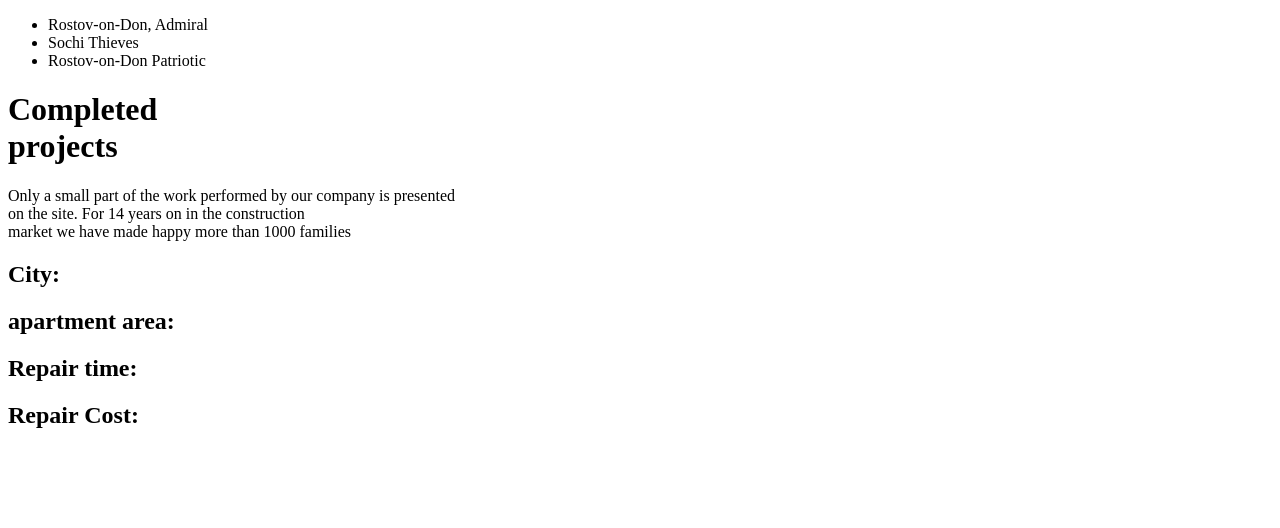
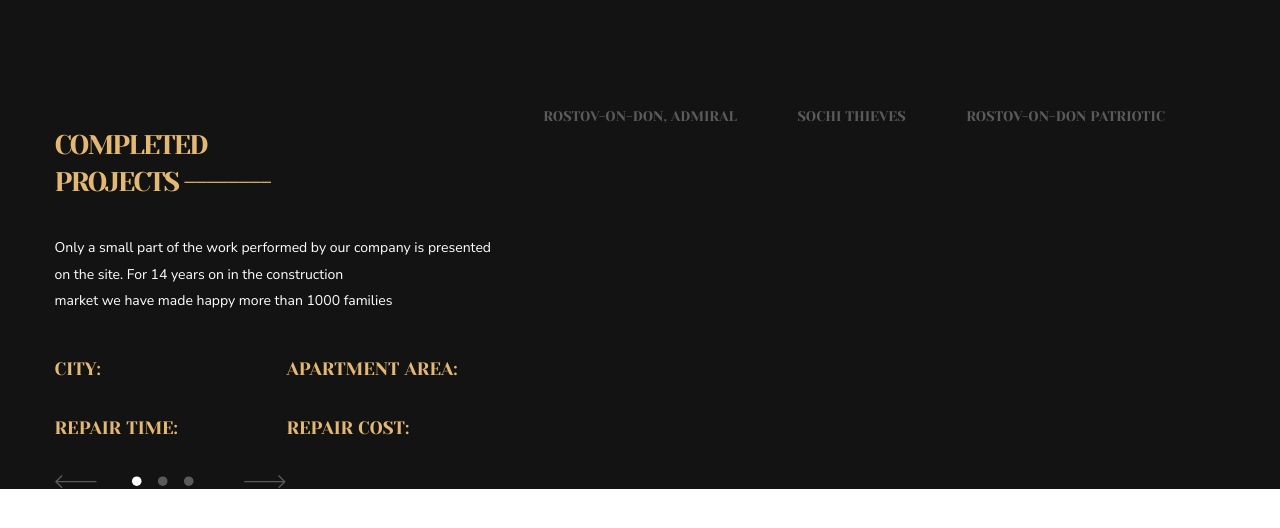
Before and after one commit to tverdokhlebalex/Slider_PJ-02, a plain HTML site: page index.html in a window 1280 px wide. Drawn offline with Linux system fonts and the light colour scheme.

Commit message:
закончил верстку

```diff
--- a/index.html
+++ b/index.html
@@ -11,12 +11,13 @@
       href="https://fonts.googleapis.com/css?family=Nunito+Sans:regular"
       rel="stylesheet"
     />
+    <link rel="stylesheet" href="./style.css" />
     <title>Slider Project</title>
   </head>
   <body>
-    <main class="main">
-      <div class="projects">
-        <ul class="menu-projects">
+    <main class="projects">
+      <div class="wrapper">
+        <ul class="menu-projects title">
           <li class="menu-projects__item">
             <a class="menu-projects__link">Rostov-on-Don, Admiral</a>
           </li>
@@ -28,34 +29,59 @@
           </li>
         </ul>
         <div class="project-content">
-          <h1 class="projects-title">Completed<br />projects</h1>
+          <div class="project-content__text">
+            <h1 class="projects-title title brass-text">
+              Completed<br />projects --------
+            </h1>
             <p class="projects-subtitel">
-            Only a small part of the work performed by our company is presented
+              Only a small part of the work performed by our company is
+              presented
               <br />
               on the site. For 14 years on in the construction <br />
               market we have made happy more than 1000 families
             </p>
-        </div>
-        <div class="discription pproject-discription">
-          <div class="dicription-item">
-            <h2 class="description-item-title">City:</h2>
+            <div class="description project-description">
+              <div class="description-item">
+                <h2 class="description-item-title title brass-text">City:</h2>
                 <span class="city-name"></span>
               </div>
-          <div class="dicription-item">
-            <h2 class="description-item-title">apartment area:</h2>
-            <span></span>
+              <div class="description-item">
+                <h2 class="description-item-title title brass-text">
+                  apartment area:
+                </h2>
+                <span class="area"></span>
               </div>
-          <div class="dicription-item">
-            <h2 class="description-item-title">Repair time:</h2>
-            <span></span>
+              <div class="description-item">
+                <h2 class="description-item-title title brass-text">
+                  Repair time:
+                </h2>
+                <span class="time"></span>
               </div>
-          <div class="dicription-item">
-            <h2 class="description-item-title">Repair Cost:</h2>
-            <span></span>
+              <div class="description-item">
+                <h2 class="description-item-title title brass-text">
+                  Repair Cost:
+                </h2>
+                <span class="cost"></span>
+              </div>
+            </div>
+            <div class="arrows">
+              <div class="arrow slider-arrow-left">
+                <img src="./image/arrow-left.svg" alt="arrow-left" />
+              </div>
+              <div class="dots slider-dots">
+                <img class="dot dot-1" src="./image/dot.svg" alt="dot" />
+                <img class="dot dot-2" src="./image/dot.svg" alt="dot" />
+                <img class="dot dot-3" src="./image/dot.svg" alt="dot" />
+              </div>
+              <div class="arrow slider-arrow-right">
+                <img src="./image/arrow-right.svg" alt="arrow-right" />
+              </div>
             </div>
           </div>
           <div class="slider-img"></div>
         </div>
+      </div>
     </main>
+    <script src="./script.js"></script>
   </body>
 </html>
--- a/style.css
+++ b/style.css
@@ -7,9 +7,152 @@ body {
     font-family: 'Nunito sans', sans-serif;
     font-style: normal;
     box-sizing: border-box;
+    color: #ffffff;
+
+
 }
-.container {
-    max-width: 1440px;
+.a {
+    cursor: pointer;
+
+}
+
+.projects {
+    background-color: #131313;;
+}
+
+.wrapper {
+    max-width: 1171px;
     margin: 0 auto;
-    background-color:#131313;;
+    padding-top: 107px;
 }
+
+.menu-projects {
+    display: flex;
+    justify-content: flex-end;
+    font-size: 14px;
+    line-height: 19px;
+
+}
+
+.title {
+    font-family: Yeseva One;
+    font-style: normal;
+    font-weight: 400;
+    text-transform: uppercase;
+
+}
+
+.brass-text {
+    color: #E3B873;
+}
+.menu-projects__item {
+    color: #FFFFFF4D;
+    list-style-type: none;
+}
+
+.menu-projects__link {
+    text-decoration: none;
+    color: #FFFFFF4D;
+    margin-right: 60.5px;
+}
+
+.project-content {
+    display: flex;
+    justify-content: space-between;
+}
+
+.project-content__text {
+    display: flex;
+    flex-direction: column;
+}
+
+.projects-title {
+    font-family: Yeseva One;
+    font-size: 27px;
+    font-style: normal;
+    font-weight: 400;
+    line-height: 37.4px;
+    letter-spacing: -1.89px;
+    text-transform: uppercase;
+    margin-bottom: 34px;
+}
+
+.projects-subtitel {
+    color: #FFF;
+    font-family: Nunito Sans;
+    font-size: 14px;
+    font-style: normal;
+    font-weight: 400;
+    line-height: 26.7px;
+    margin-bottom: 42px;
+}
+.description {
+    display: flex;
+    flex-wrap: wrap;
+}
+.description-item {
+    width: 50%;
+    margin-bottom: 34px;
+}
+.description-item-title {
+    color: #E3B873;
+    font-family: Yeseva One;
+    font-size: 18px;
+    font-style: normal;
+    font-weight: 400;
+    line-height: 25px;
+}
+.city-name {
+}
+.area {
+}
+.time {
+}
+.cost {
+}
+.arrows {
+    display: flex;
+    justify-content: space-between;
+    width: 50%;
+
+}
+.arrow {
+    display: flex;
+    align-items: center;
+}
+.slider-arrow-left,
+.slider-arrow-right {
+    cursor: pointer;
+    opacity: 0.3;
+}
+.slider-arrow-left:hover {
+    opacity: 1.0;
+}
+.slider-arrow-right:hover {
+    opacity: 1.0;
+}
+.dots {
+    display: flex;
+    align-items: center;
+}
+.slider-dots {
+}
+.dot {
+    margin-right: 15px;
+    opacity: 0.3;
+}
+.dot:hover {
+    opacity: 1 !important;
+}
+.dot-1 {
+    opacity: 1;
+}
+
+
+.slider-img {
+    width: 679px;
+}
+.brass-hypertext {
+    border-bottom: 1px solid #E3B873;
+    color: #E3B873 !important;
+}
```
Also changed, not shown: image/1-slide.jpg (added), image/2-slide.jpg (added), image/3-slide.jpg (added), main.js (deleted), script.js (added). Lines whose indentation alone changed are shown as unchanged.
